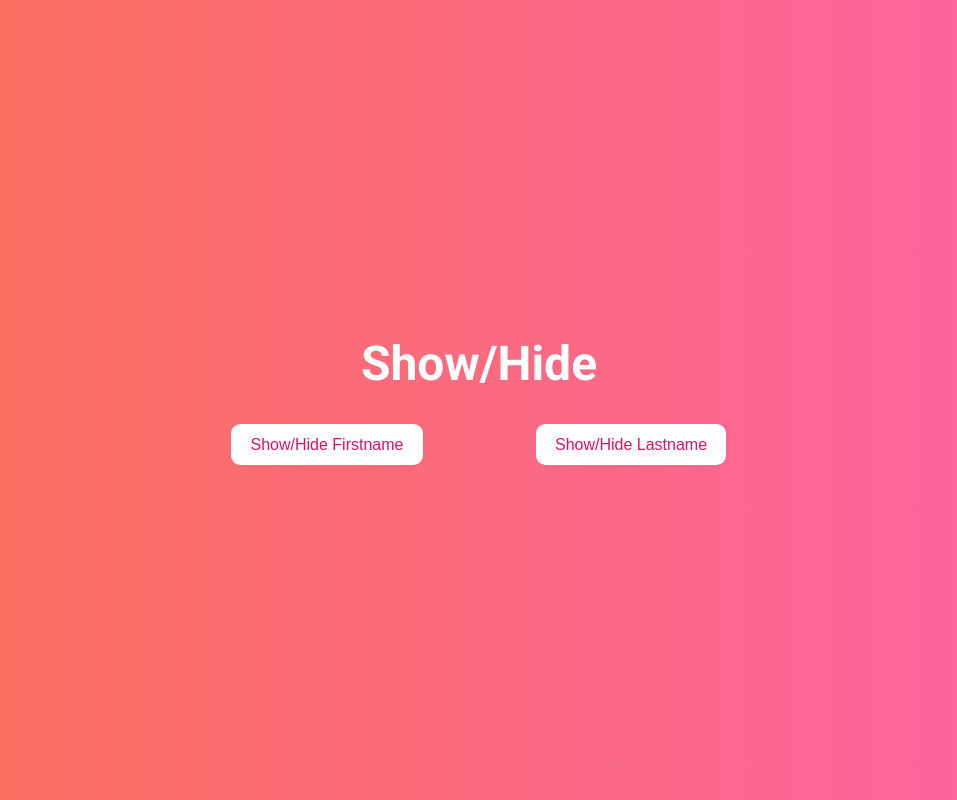
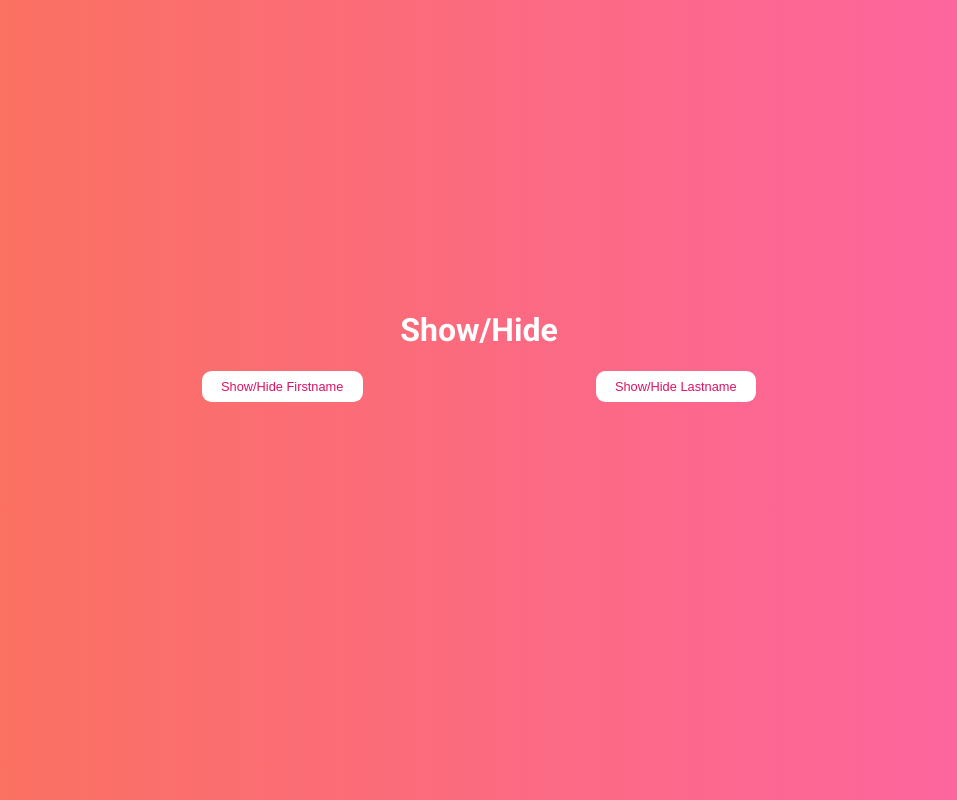
Before and after one commit to CLL-NxtWave-Submissions/show-hide-name-app, a React (Create React App) app: page / in a window 1280 px wide. Shown: the whole page, without its empty margins (161-1118 px from the left). Built offline with nearby package versions, Linux system fonts and the light colour scheme; a web font is replaced by a local one.

Commit message:
Fixed the incorrect state returned with click event handlers and setState method call. Adjusted CSS styling of different elements in ShowHide component to render intended UI layout at different viewport sizes

```diff
--- a/src/components/ShowHide/index.css
+++ b/src/components/ShowHide/index.css
@@ -33,7 +33,7 @@
   justify-content: center;
   align-items: center;
   width: 50vw;
-  margin-bottom: 1rem;
+  margin-bottom: 1.5rem;
   margin-left: 1.5rem;
   margin-right: 1.5rem;
 }
@@ -44,7 +44,7 @@
   border-radius: 0.6rem;
   background-color: #ffffff;
   font-size: 1rem;
-  margin-bottom: 1rem;
+  margin-bottom: 1.5rem;
   border: none;
 }
 
@@ -54,17 +54,58 @@
   display: flex;
   justify-content: center;
   align-items: center;
-  padding: 3rem;
+  padding: 1.5rem 7rem;
+  margin: 0;
+}
+
+.hide-container {
+  display: transparent;
+  background-color: inherit;
 }
 
 .name-text {
   font-size: 1.5rem;
+  margin: 0;
 }
 
 @media (min-width: 768px) {
+  .content-header {
+    font-size: 2rem;
+  }
+
   .show-hide-single-name-container {
-    width: 20vw;
+    width: 25vw;
+    margin-left: 1.5rem;
+    margin-right: 1.5rem;
+  }
+
+  .show-hide-name-button {
+    padding: 0.5rem 1.2rem;
+    font-size: 0.8rem;
+    margin-bottom: 1.3rem;
+  }
+
+  .name-container {
+    padding: 2rem 5.5rem;
+  }
+
+  .name-text {
+    font-size: 1rem;
+  }
+}
+
+@media (min-width: 900px) {
+  .show-hide-single-name-container {
+    width: 30vw;
     margin-left: 1.5rem;
     margin-right: 1.5rem;
   }
 }
+
+@media (min-width: 1100px) {
+  .show-hide-single-name-container {
+    width: 27vw;
+    margin-left: 1.5rem;
+    margin-right: 1.5rem;
+  }
+}
--- a/src/components/ShowHide/index.js
+++ b/src/components/ShowHide/index.js
@@ -8,10 +8,14 @@ export default class ShowHide extends Component {
   }
 
   onShowHideFirstName = () =>
-    this.setState(previousShowHideState => !previousShowHideState.showFirstName)
+    this.setState(previousShowHideState => ({
+      showFirstName: !previousShowHideState.showFirstName,
+    }))
 
   onShowHideLastName = () =>
-    this.setState(previousShowHideState => !previousShowHideState.showLastName)
+    this.setState(previousShowHideState => ({
+      showLastName: !previousShowHideState.showLastName,
+    }))
 
   render() {
     const {showFirstName, showLastName} = this.state
@@ -29,13 +33,16 @@ export default class ShowHide extends Component {
               >
                 Show/Hide Firstname
               </button>
-              {showFirstName ? (
-                <div className="name-container">
-                  <p className="name-text">Joe</p>
-                </div>
-              ) : (
-                <span />
-              )}
+
+              <div
+                className={
+                  showFirstName
+                    ? 'name-container'
+                    : 'name-container hide-container'
+                }
+              >
+                <p className="name-text">{showFirstName ? 'Joe' : '   '}</p>
+              </div>
             </div>
 
             <div className="show-hide-single-name-container">
@@ -46,13 +53,16 @@ export default class ShowHide extends Component {
               >
                 Show/Hide Lastname
               </button>
-              {showLastName ? (
-                <div className="name-container">
-                  <p className="name-text">Jonas</p>
-                </div>
-              ) : (
-                <i />
-              )}
+
+              <div
+                className={
+                  showLastName
+                    ? 'name-container'
+                    : 'name-container hide-container'
+                }
+              >
+                <p className="name-text">{showLastName ? 'Jonas' : '    '}</p>
+              </div>
             </div>
           </div>
         </div>
```
